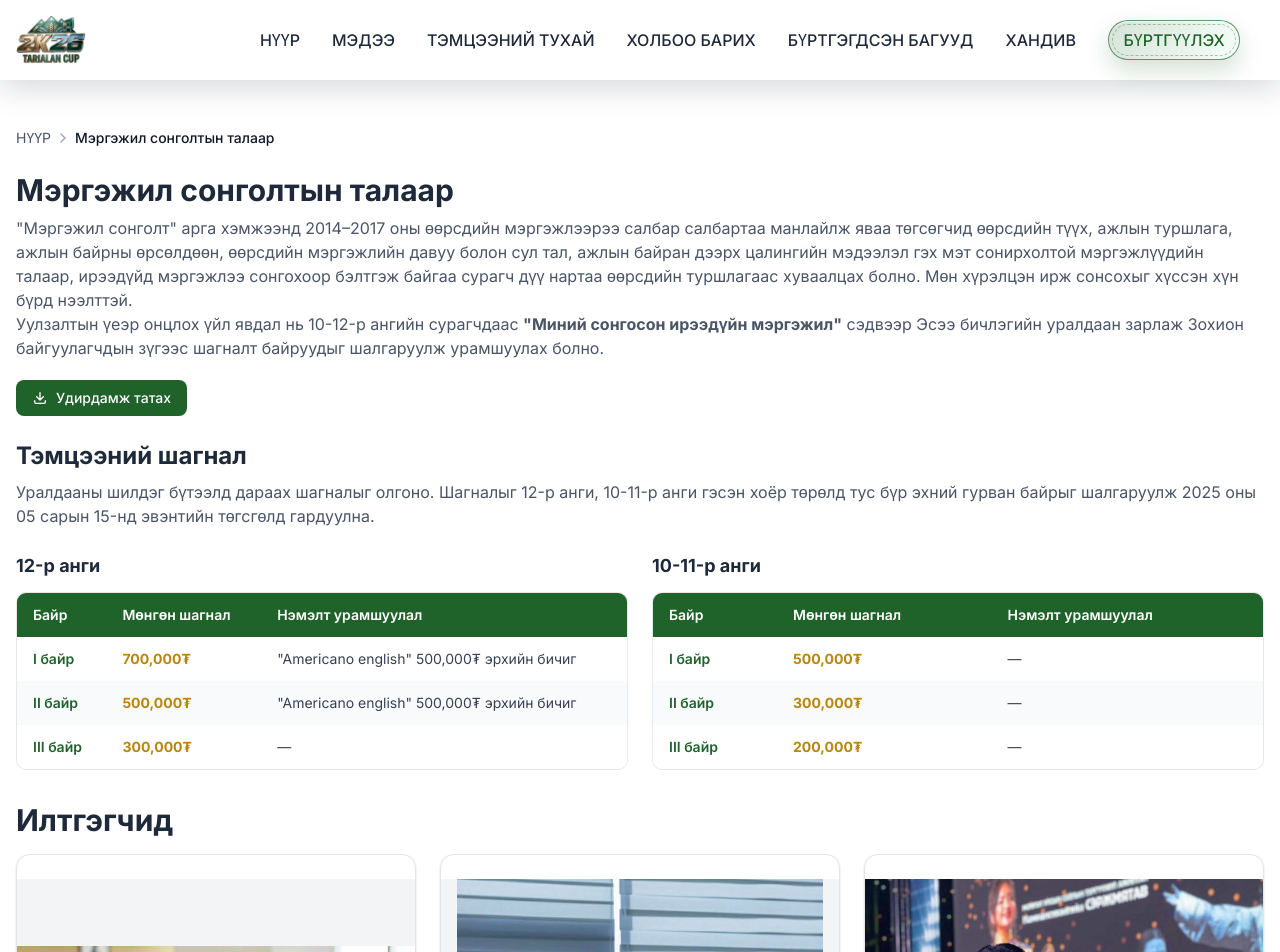
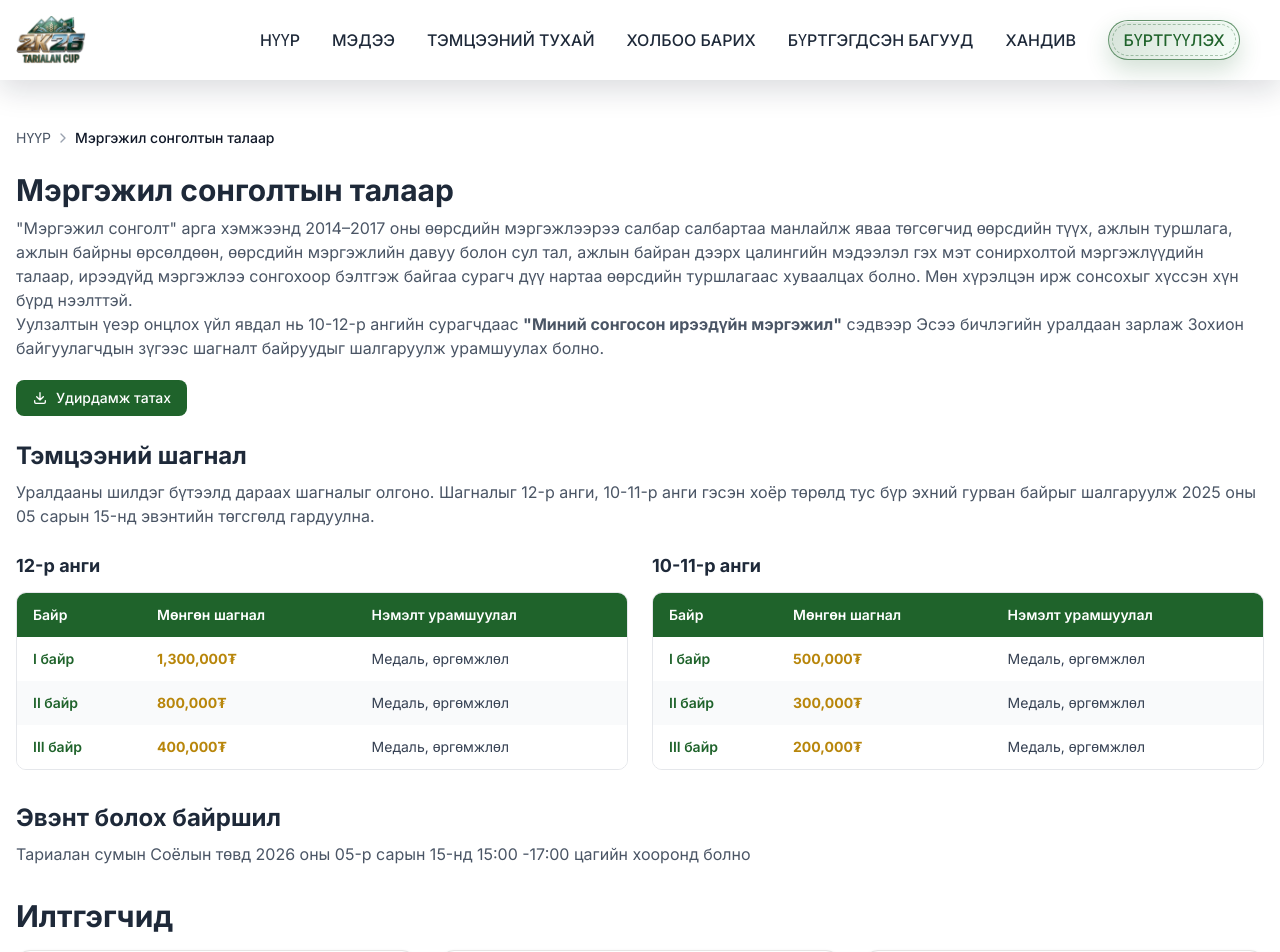
Before and after one commit to AriunboldGG/tarialancup-frontend, a Next.js app: page /speakers in a window 1280 px wide. Shown: the top 952 px of the page. Built offline with nearby package versions, Linux system fonts and the light colour scheme; no server answers.

Commit message:
updated udirdamj docs

```diff
--- a/src/app/speakers/page.tsx
+++ b/src/app/speakers/page.tsx
@@ -170,8 +170,8 @@ export default function SpeakersPage() {
             </p>
             <div className="pt-3">
               <a
-                href="/files/udirdamj.docx"
-                download="Удирдамж.docx"
+                href="/files/udirdamj.pdf"
+                download="Удирдамж.pdf"
                 className="inline-flex items-center gap-2 rounded-md bg-[#1f632b] px-4 py-2 text-sm font-medium text-white hover:bg-[#16451e] transition-colors"
               >
                 <svg xmlns="http://www.w3.org/2000/svg" className="h-4 w-4" fill="none" viewBox="0 0 24 24" stroke="currentColor" strokeWidth={2}>
@@ -204,9 +204,9 @@ export default function SpeakersPage() {
                   </thead>
                   <tbody>
                     {[
-                      { place: "I байр", money: "700,000₮", bonus: '"Americano english" 500,000₮ эрхийн бичиг' },
-                      { place: "II байр", money: "500,000₮", bonus: '"Americano english" 500,000₮ эрхийн бичиг' },
-                      { place: "III байр", money: "300,000₮", bonus: "—" },
+                      { place: "I байр", money: "1,300,000₮", bonus: "Медаль, өргөмжлөл" },
+                      { place: "II байр", money: "800,000₮", bonus: "Медаль, өргөмжлөл" },
+                      { place: "III байр", money: "400,000₮", bonus: "Медаль, өргөмжлөл" },
                     ].map((row, i) => (
                       <tr key={i} className={i % 2 === 0 ? "bg-white" : "bg-gray-50"}>
                         <td className="px-4 py-3 font-semibold text-[#1f632b]">{row.place}</td>
@@ -232,9 +232,9 @@ export default function SpeakersPage() {
                   </thead>
                   <tbody>
                     {[
-                      { place: "I байр", money: "500,000₮", bonus: "—" },
-                      { place: "II байр", money: "300,000₮", bonus: "—" },
-                      { place: "III байр", money: "200,000₮", bonus: "—" },
+                      { place: "I байр", money: "500,000₮", bonus: "Медаль, өргөмжлөл" },
+                      { place: "II байр", money: "300,000₮", bonus: "Медаль, өргөмжлөл" },
+                      { place: "III байр", money: "200,000₮", bonus: "Медаль, өргөмжлөл" },
                     ].map((row, i) => (
                       <tr key={i} className={i % 2 === 0 ? "bg-white" : "bg-gray-50"}>
                         <td className="px-4 py-3 font-semibold text-[#1f632b]">{row.place}</td>
@@ -247,6 +247,14 @@ export default function SpeakersPage() {
               </div>
             </div>
           </div>
+        </div>
+
+        {/* Event Location section */}
+        <div className="mb-8 w-full">
+          <h2 className="text-xl md:text-2xl font-bold text-gray-800 mb-2">Эвэнт болох байршил</h2>
+          <p className="text-sm md:text-base text-gray-600">
+            Тариалан сумын Соёлын төвд 2026 оны 05-р сарын 15-нд 15:00 -17:00 цагийн хооронд болно
+          </p>
         </div>
 
         <div>
```
Also changed, not shown: 2 other files (tests, documents, lock files or other folders).
